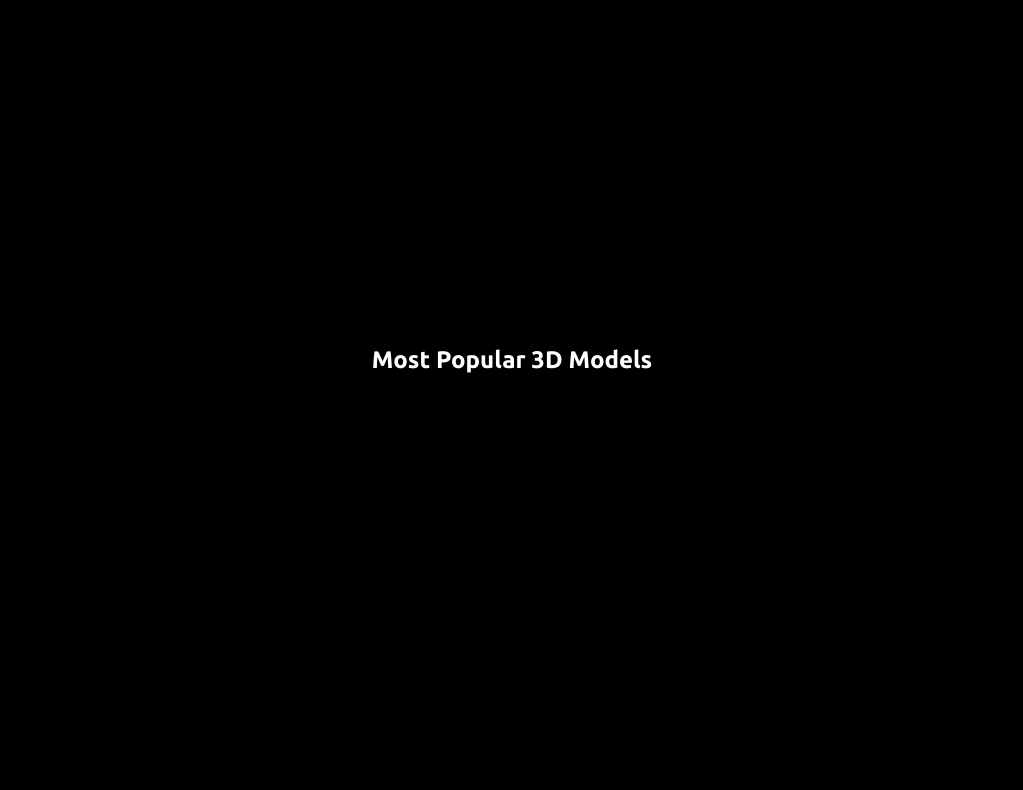
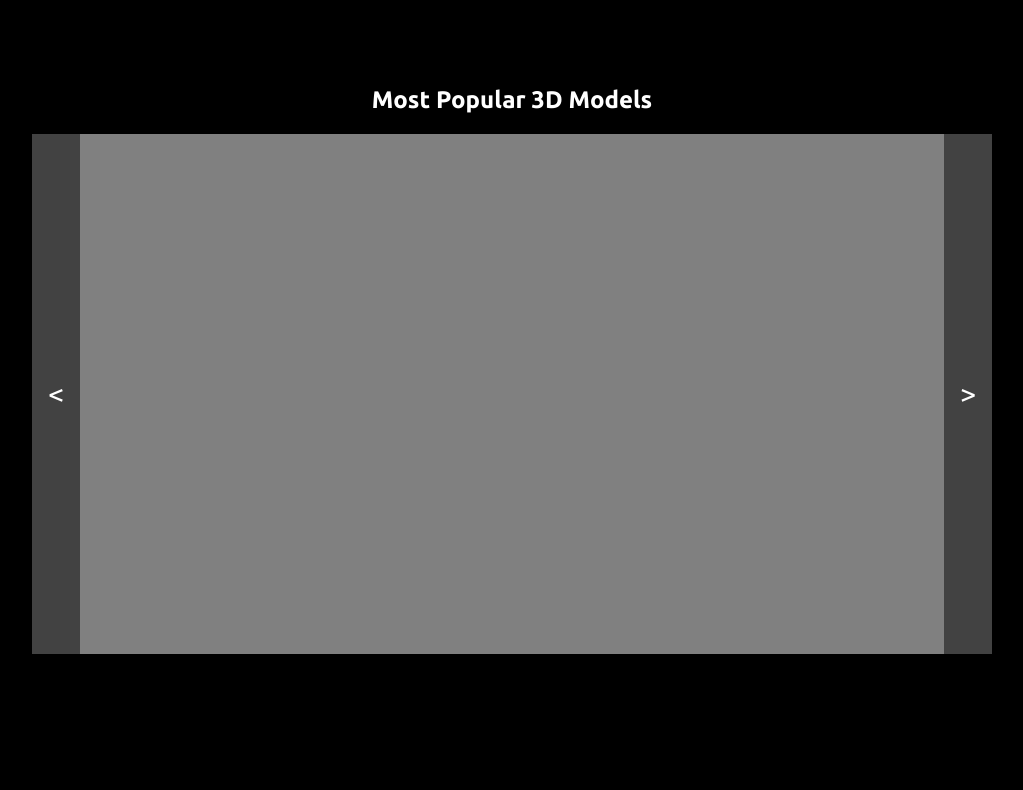
Before and after one commit to ivanzlatinov1/CustomCADsDemoDesign, a React (Vite) app in the folder data/: page / in a window 1280 px wide. Shown: the part 1640-2430 px from the top of the page, without its empty margins (128-1151 px from the left). Built offline with nearby package versions, Linux system fonts and the light colour scheme.

Commit message:
updated home skeleton

```diff
--- a/data/src/components/Home/ModelsWheel/ModelsWheel.jsx
+++ b/data/src/components/Home/ModelsWheel/ModelsWheel.jsx
@@ -2,8 +2,13 @@
 
 function ModelsWheel() {
     return (
-        <div>
-
+        <div className={`${styles.slider}`}>
+            <div className={`${styles.left}`}>
+                &#60;
+            </div>
+            <div className={`${styles.right}`}>
+                &#62;
+            </div>
         </div>
     );
 }
--- a/data/src/components/Home/ModelsWheel/ModelsWheel.module.css
+++ b/data/src/components/Home/ModelsWheel/ModelsWheel.module.css
@@ -0,0 +1,28 @@
+.slider {
+    position: relative;
+    height: 65%;
+    width: 75%;
+    background-color: grey;
+}
+
+.slider .left, .right {
+    position: absolute;
+    text-align: center;
+    display: flex;
+    align-items: center;
+    justify-content: center;
+    font-size: 1.8rem;
+    top: 0;
+    width: 5%;
+    height: 100%;
+    background-color: rgba(0, 0, 0, 0.491);
+    cursor: pointer;
+}
+
+.slider .left {
+    left: 0;
+}
+
+.slider .right {
+    right: 0;
+}
--- a/data/src/layout/Header/Header.jsx
+++ b/data/src/layout/Header/Header.jsx
@@ -17,7 +17,7 @@
 
             <div className={`${styles["content-start"]}`}>
                 <div onClick={toggleNavVisibility} className={`${styles.menu}`}>
-                    <h2>Menu</h2>
+                    <h2>CustomCADs</h2>
                     <span className={`${styles["left-icon"]}`}></span>
                     <span className={`${styles["right-icon"]}`}></span>
                 </div>
```
